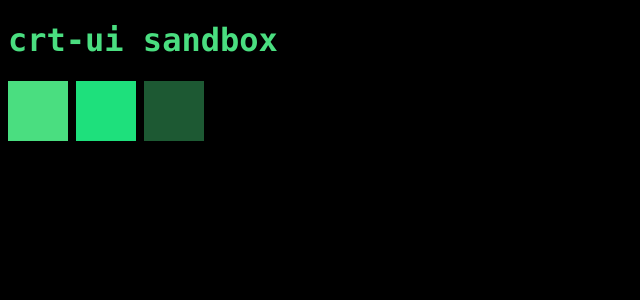
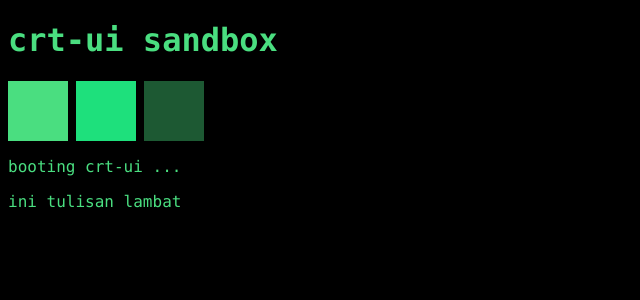
Before and after one commit to ritsuki-kagerou/crt-ui, a SvelteKit app: page / in a window 1280 px wide. Shown: the top 300 px of the page, without its empty margins (0-640 px from the left). Built offline with nearby package versions, Linux system fonts and the light colour scheme; a web font is replaced by a local one.

Commit message:
Typed effect

```diff
--- /dev/null
+++ b/src/lib/Typed.svelte
@@ -0,0 +1,61 @@
+<script lang="ts">
+      type Props = {
+              text: string;
+              /** ms per karakter */
+              speed?: number;
+              oncomplete?: () => void;
+      };
+
+      let { text, speed = 12, oncomplete }: Props = $props();
+
+      let shown = $state<number | null>(null);
+
+      let visible = $derived(shown === null ? text : text.slice(0, shown));
+      let typing = $derived(shown !== null && shown < text.length);
+
+      $effect(() => {
+              const full = text;
+              const per = speed;
+
+              if (window.matchMedia('(prefers-reduced-motion: reduce)').matches) {
+                      shown = full.length;
+                      oncomplete?.();
+                      return;
+              }
+
+              let drawn = 0;
+              let start: number | null = null;
+              let frame = 0;
+
+              shown = 0;
+
+              const tick = (now: number) => {
+                      start ??= now;
+                      const next = Math.min(full.length, Math.floor((now - start) / per));
+                      if (next !== drawn) {
+                              drawn = next;
+                              shown = next;
+                      }
+                      if (drawn >= full.length) {
+                              oncomplete?.();
+                              return;
+                      }
+                      frame = requestAnimationFrame(tick);
+              };
+
+              frame = requestAnimationFrame(tick);
+              return () => cancelAnimationFrame(frame);
+      });
+</script>
+
+<span>{visible}{#if typing}<span class="caret"></span>{/if}</span>
+
+<style>
+      .caret {
+              display: inline-block;
+              width: var(--crt-caret-width, 0.58em);
+              height: var(--crt-caret-height, 1.02em);
+              translate: 0 0.16em;
+              background: currentColor;
+      }
+</style>
--- a/src/routes/+page.svelte
+++ b/src/routes/+page.svelte
@@ -1,5 +1,6 @@
 <script>
       import '$lib/tokens.css';
+      import Typed from '$lib/Typed.svelte';
 </script>
 
 <h1>crt-ui sandbox</h1>
@@ -10,6 +11,9 @@
       <span style="background: var(--crt-phos-dim)"></span>
 </div>
 
+<p><Typed text="booting crt-ui ..." /></p>
+<p><Typed text="ini tulisan lambat" speed={60} /></p>
+
 <style>
       :global(body) {
               background: var(--crt-bg, #000);
```
